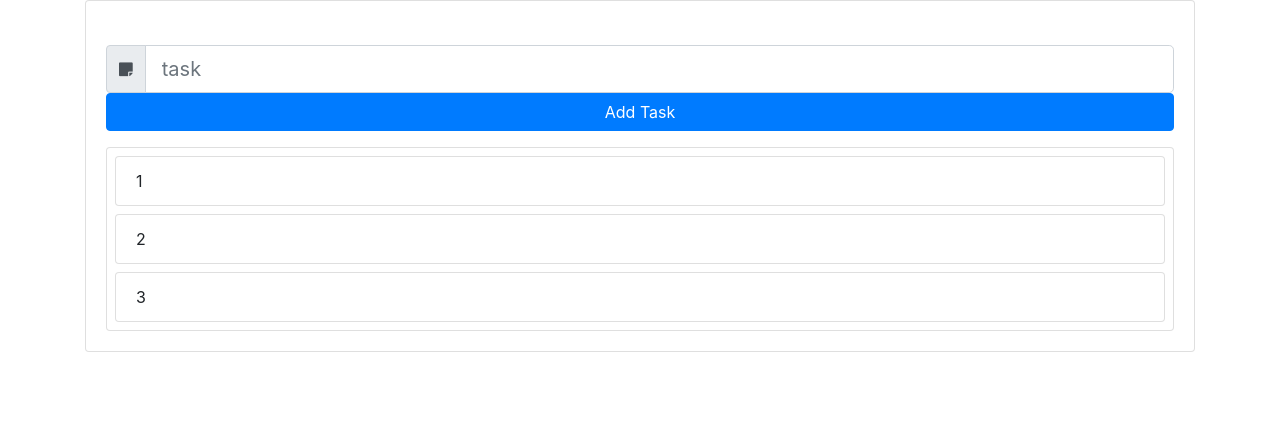
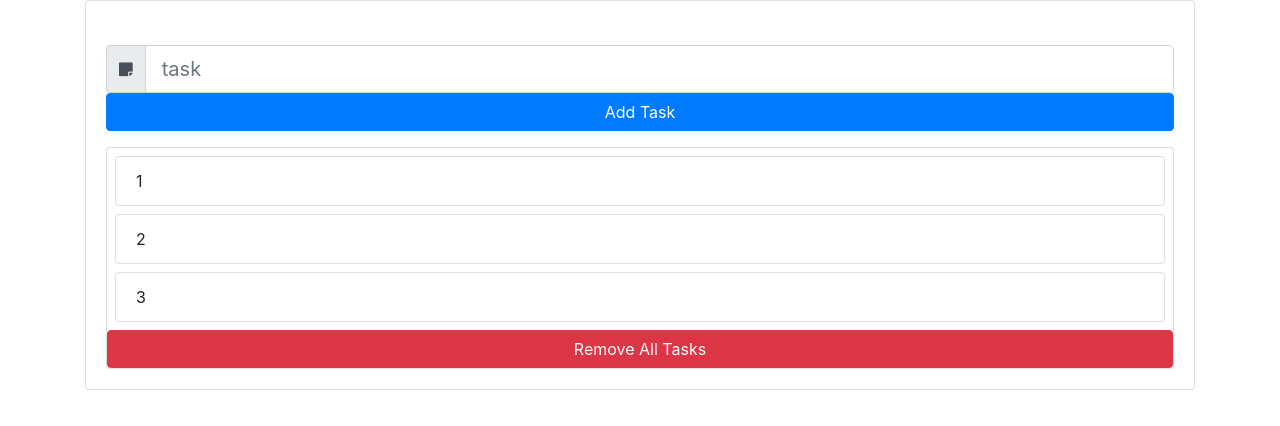
Before and after one commit to a-bolt-of-lightning/simple-react-todo-app, a React (Create React App) app: page / in a window 1280 px wide. Shown: the top 426 px of the page. Built offline with nearby package versions, Linux system fonts and the light colour scheme.

Commit message:
add remove task functionality

```diff
--- a/src/App.js
+++ b/src/App.js
@@ -12,7 +12,6 @@ class App extends Component{
       items:["1", "2", "3"],
       item:""
     }
-
   }
 
   handleChange = (e) => {
@@ -29,7 +28,12 @@ class App extends Component{
       item:"",
       items: newItems
     })
+  }
 
+  removeItems = () => {
+    this.setState({
+      items: []
+    });
   }
 
   render(){
@@ -40,7 +44,7 @@ class App extends Component{
               <Card>
                 <Card.Body>
                   <Input item={this.state.item}  handleChange={this.handleChange} handleSubmit={this.handleSubmit}/>
-                  <TaskList items={this.state.items}/>
+                  <TaskList items={this.state.items} removeItems={this.removeItems}/>
                 </Card.Body>
               </Card>
             </Col>
--- a/src/components/TaskList.js
+++ b/src/components/TaskList.js
@@ -4,6 +4,13 @@ import {ListGroup} from 'react-bootstrap';
 
 
 class TaskList extends Component {
+
+
+
+	onClickRemove = (e) => {
+		e.preventDefault();
+		this.props.removeItems();
+	}
 
   render(){
     return(
@@ -13,7 +20,7 @@ class TaskList extends Component {
 						{this.props.items.map( (item, i) => <Task key={i} item={item} /> )}
 					</div>
 				</ListGroup>
-
+				<div className="btn btn-danger" onClick={this.onClickRemove}>Remove All Tasks</div>
       </div>
     );
   }
```
